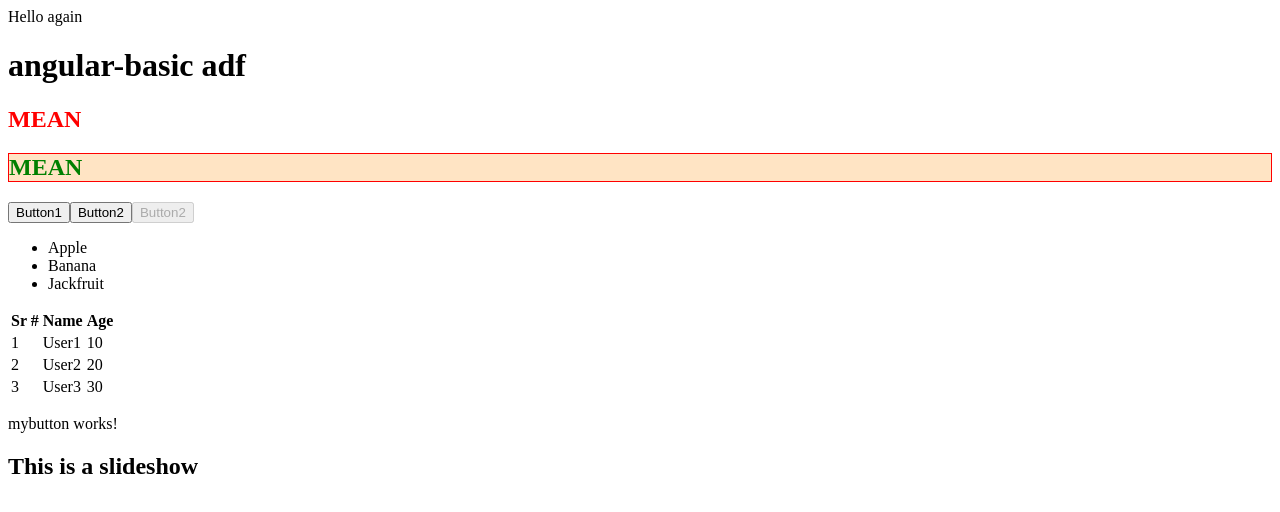
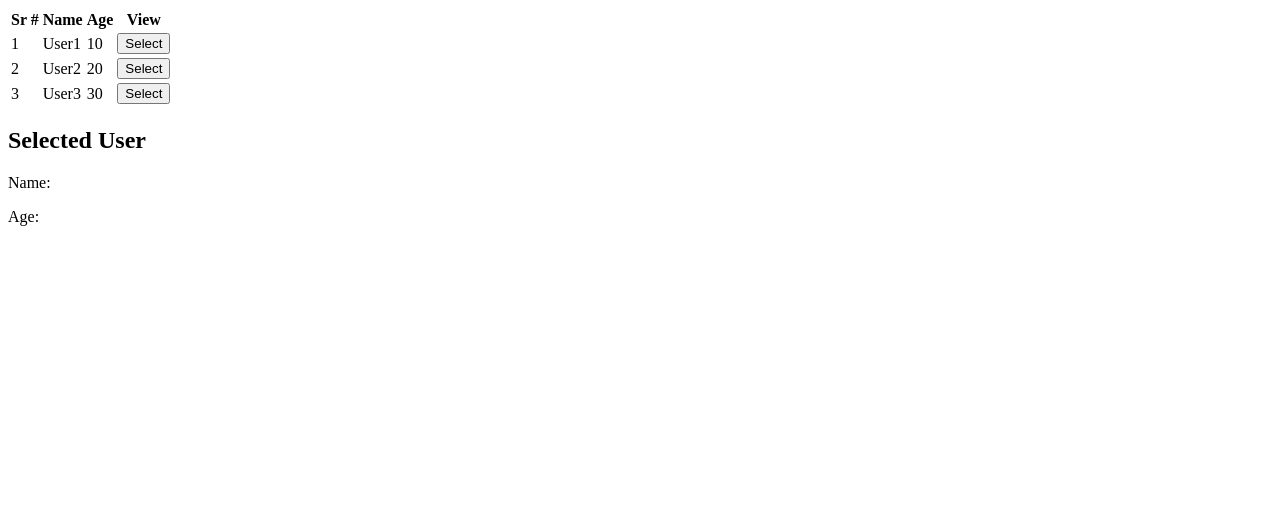
Before and after one commit to jintoppy/angular-basic-sep-2021, an Angular app: page / in a window 1280 px wide. Shown: the top 512 px of the page. Built offline with nearby package versions, Linux system fonts and the light colour scheme.

Commit message:
selectd user

```diff
--- a/src/app/app.component.html
+++ b/src/app/app.component.html
@@ -1,30 +1,10 @@
-Hello
-
-again
-
-<h1 *ngIf="isDisabled">{{title}} adf</h1>
-
-<h2 [ngStyle]="{'color': isDisabled ? 'red' : 'green'}">{{name}}</h2>
-
-<h2 [ngClass]="{'header': true, 'abc': isDisabled}">{{name}}</h2>
-
-<button id="mybtn1" (click)="onBtnClick($event)">Button1</button>
-<button id="mybtn2" (click)="onBtnClick($event)">Button2</button>
-
-<button [disabled]="isDisabled">Button2</button>
-
-<ul>
-    <li *ngFor="let abc of fruits">
-        {{abc}}
-    </li>
-</ul>
-
 <table>
     <thead>
         <tr>
             <th>Sr #</th>
             <th>Name</th>
             <th>Age</th>
+            <th>View</th>
         </tr>
     </thead>
     <tbody>
@@ -32,10 +12,18 @@ again
             <td>{{i+1}}</td>
             <td>{{user.name}}</td>
             <td>{{user.age}}</td>
+            <td>
+                <button>Select</button>
+            </td>
         </tr>
     </tbody>
 </table>
 
-<app-mybutton></app-mybutton>
+<div>
+    <h2>
+        Selected User
+    </h2>
 
-<app-slideshow></app-slideshow>
+    <p>Name: </p>
+    <p>Age: </p>
+</div>
```
